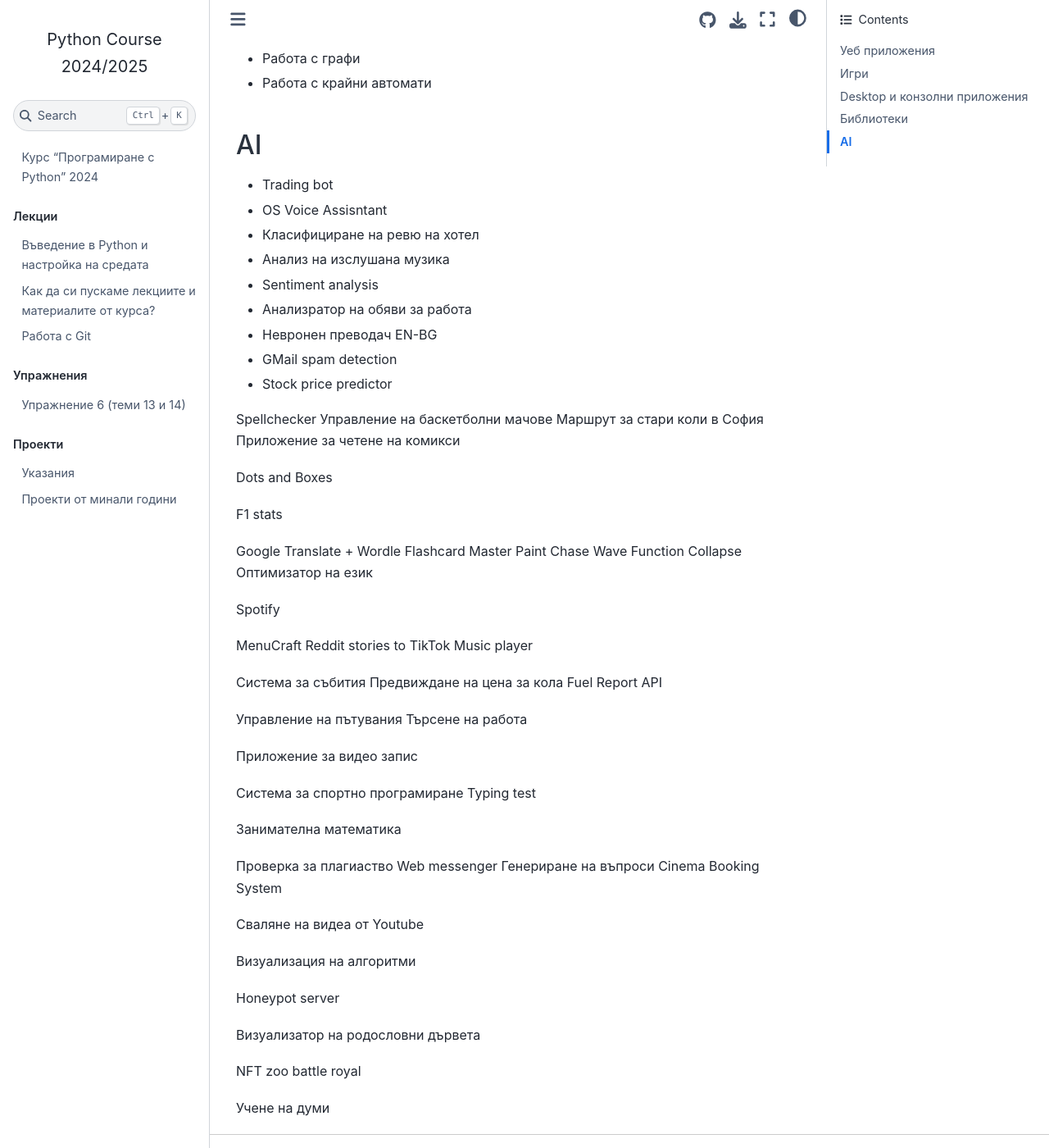
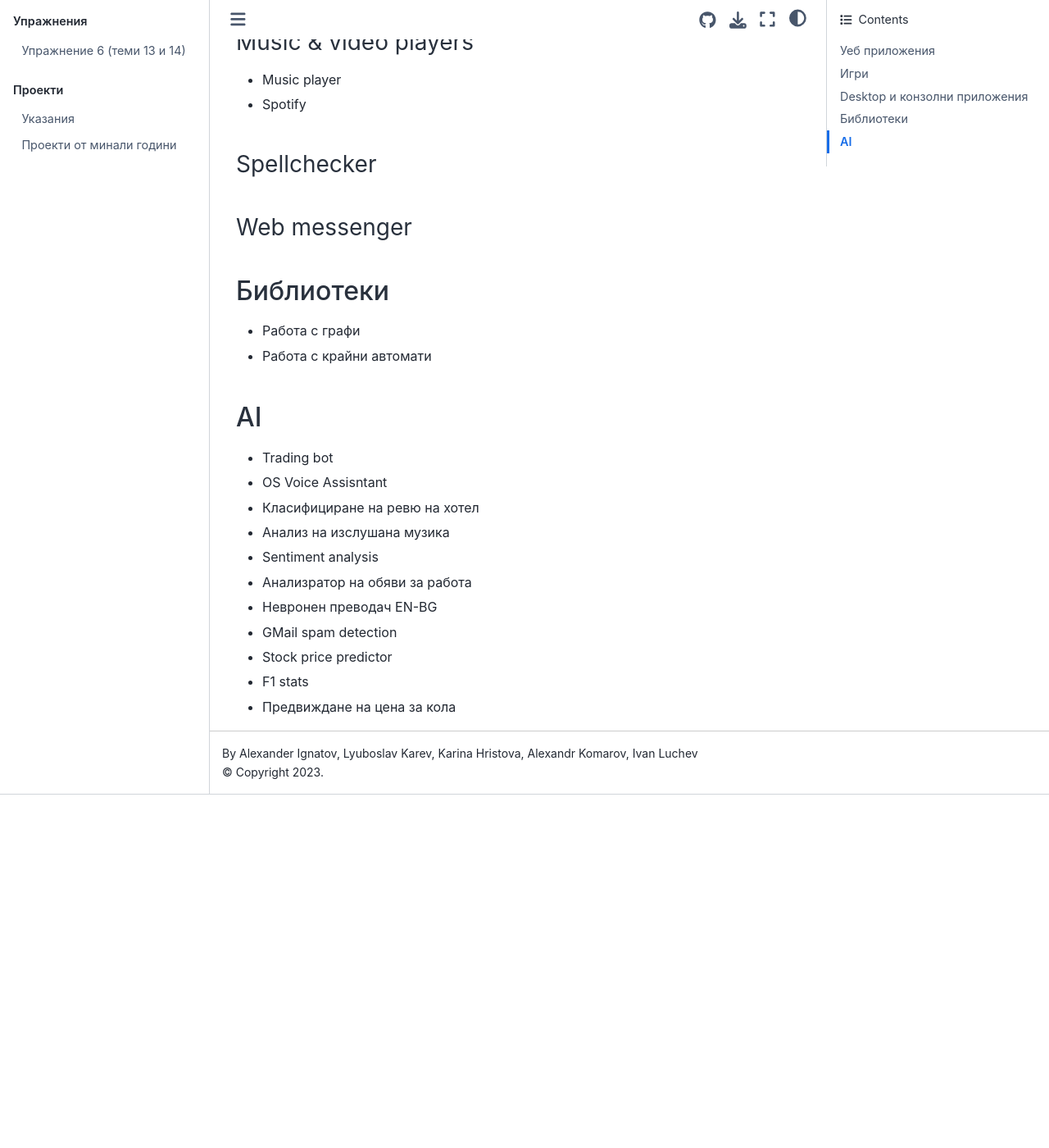
Before and after one commit to fmipython/PythonCourse2025, a Jupyter Book: the page built from project-topics/README.md, in a window 1280 px wide and 1400 px high, scrolled down 2582 px. Shown: the whole window at 82% size. Built offline with Jupyter Book 1.0.4 settings and Sphinx 7.4.7 and the Sphinx Book theme 1.1.4, drawn with Linux system fonts in a browser that asks for light colours; pages that are not in the unit, such as notebooks, are missing from menus; after the commit the page ends 3551 px from its top, so only the background shows below that.

Commit message:
Move some more projects to categories, remove projects which aren't categorized.

```diff
--- a/project-topics/README.md
+++ b/project-topics/README.md
@@ -71,6 +72,15 @@
 - Следене на обяви/цени/акции
 - Cheap flights telegram bot
 
+### Music & video players
+
+- Music player
+- Spotify
+
+### Spellchecker
+
+### Web messenger
+
 ## Библиотеки
 
 - Работа с графи
@@ -87,55 +97,5 @@
 - Невронен преводач EN-BG
 - GMail spam detection
 - Stock price predictor
-
-Spellchecker
-Управление на баскетболни мачове
-Маршрут за стари коли в София
-Приложение за четене на комикси
-
-Dots and Boxes
-
-F1 stats
-
-Google Translate + Wordle
-Flashcard Master
-Paint Chase
-Wave Function Collapse
-Оптимизатор на език
-
-Spotify
-
-MenuCraft
-Reddit stories to TikTok
-Music player
-
-Система за събития
-Предвиждане на цена за кола
-Fuel Report API
-
-Управление на пътувания
-Търсене на работа
-
-Приложение за видео запис
-
-Система за спортно програмиране
-Typing test
-
-Занимателна математика
-
-Проверка за плагиаство
-Web messenger
-Генериране на въпроси
-Cinema Booking System
-
-Сваляне на видеа от Youtube
-
-Визуализация на алгоритми
-
-Honeypot server
-
-Визуализатор на родословни дървета
-
-NFT zoo battle royal
-
-Учене на думи
+- F1 stats
+- Предвиждане на цена за кола
```
Also changed, not shown: other parts of project-topics/README.md (+1 -0 lines).
